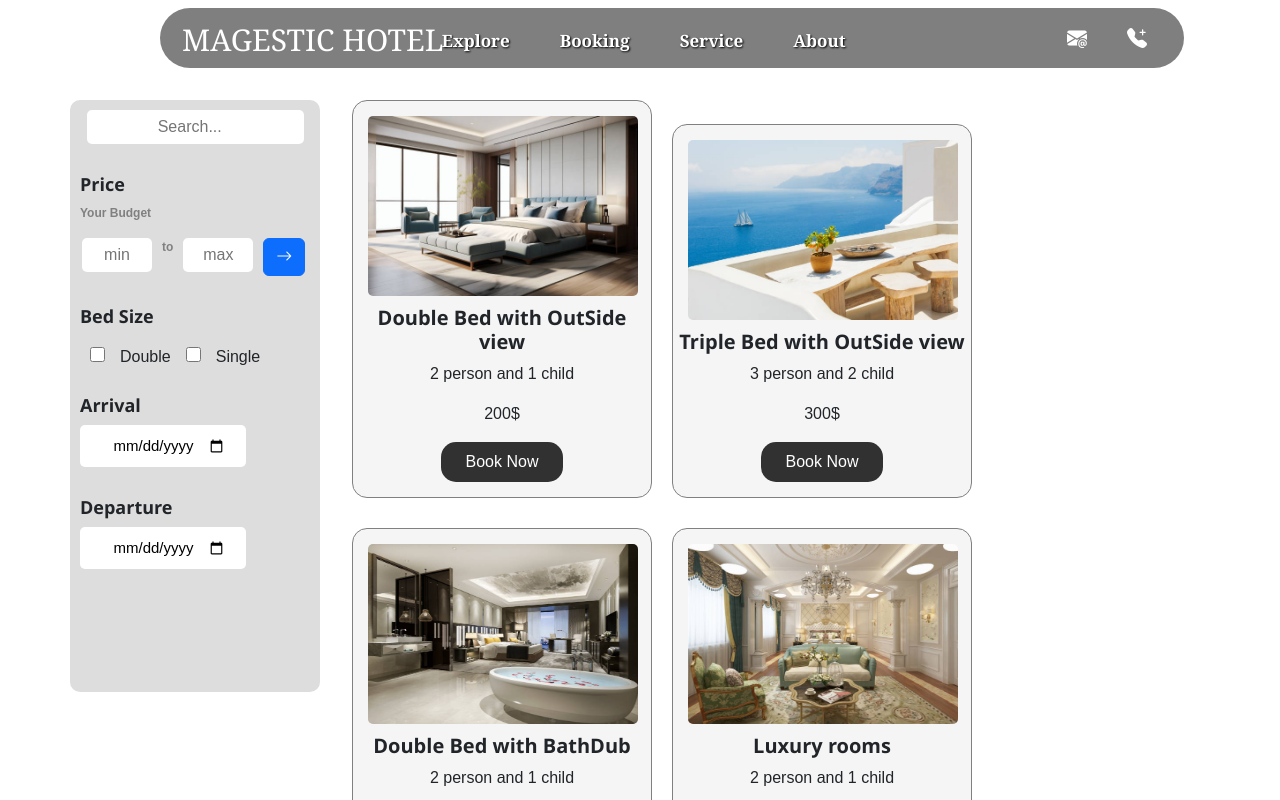
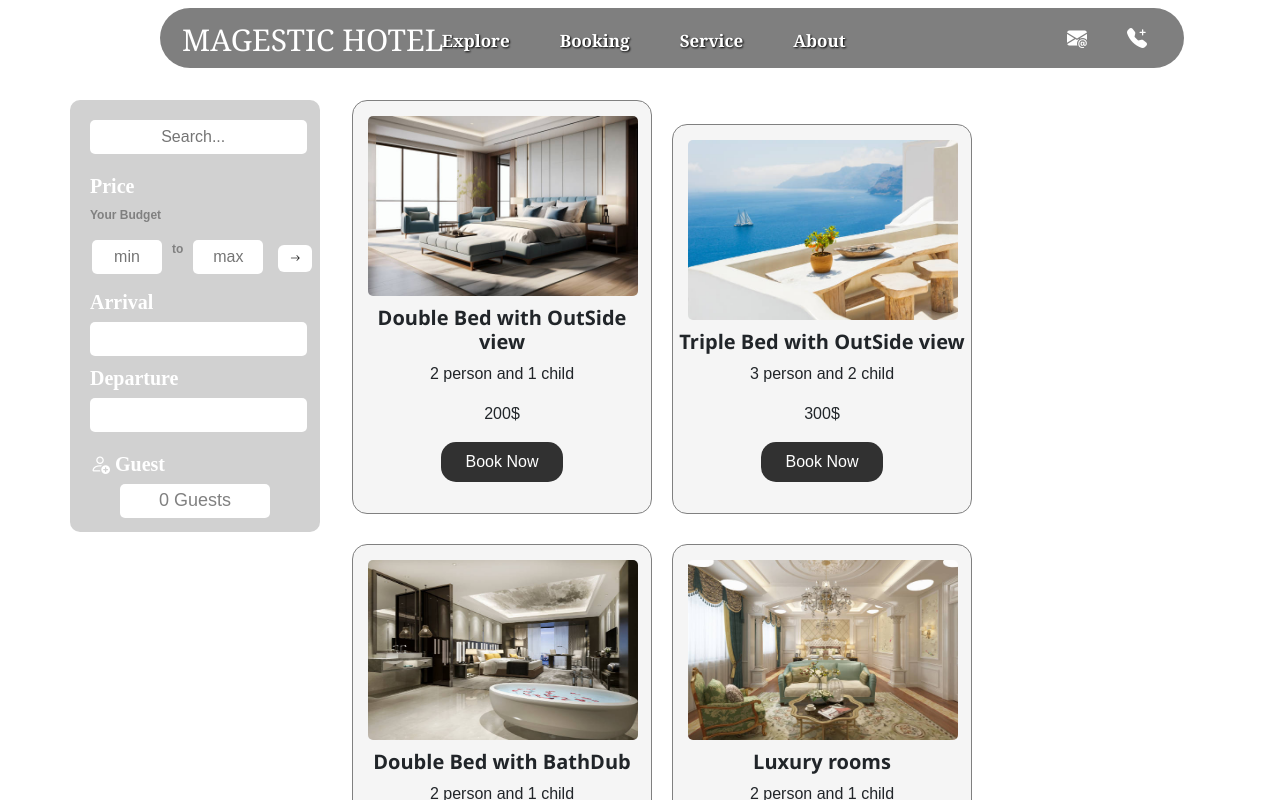
Before and after one commit to Sakthi-ram/Magestic-Hotel, a React (Vite) app: page /Bookingpage in a window 1280 px wide. Shown: the top 800 px of the page. Built offline with nearby package versions, Linux system fonts and the light colour scheme.

Commit message:
Front-end Complete

```diff
--- a/package.json
+++ b/package.json
@@ -15,7 +15,7 @@
     "bootstrap-icons": "^1.13.1",
     "react": "^19.1.1",
     "react-bootstrap": "^2.10.10",
-    "react-datepicker": "^8.7.0",
+    "react-datepicker": "^8.8.0",
     "react-dom": "^19.1.1",
     "react-router-dom": "^7.8.2",
     "react-router-hash-link": "^2.4.3",
--- a/src/components/BookingPage/BookingPage.css
+++ b/src/components/BookingPage/BookingPage.css
@@ -1,10 +1,10 @@
 .leftside {
-    background-color:rgb(221, 221, 221);
+    background-color: rgb(209, 209, 209);
     max-width: 250px;
-    max-height: 37pc;
+    max-height: 27pc;
     position: relative;
     top: 100px;
-    padding: 10px;
+    padding: 20px;
     text-align: center;
     border-radius: 10px;
 }
@@ -24,13 +24,24 @@
 /* Price Filter */
 .pricefilter {
     text-align: left;
-    margin-top: 20px;
+    margin-top: 10px;
+}
+
+.pricefilter .color {
+    color: black;
+    background-color: white;
+    font-size: 10px;
+    margin-top: 5px;
+    outline: none;
+    border: none;
+    margin-left: 5px;
 }
 
 .pricefilter h4 {
-    font-size: 18px;
-    font-weight: bold;
-    font-family:'Segoe UI', Tahoma, Geneva, Verdana, sans-serif;
+    font-size: 20px;
+    font-weight: bolder;
+    color: white;
+    font-family: 'Times New Roman', Times, serif;
 }
 
 .pricefilter p {
@@ -40,8 +51,6 @@
 }
 
 /* Budget  */
-
-
 .budget input {
     padding: 5px;
     border-radius: 5px;
@@ -50,96 +59,123 @@
     max-width: 70px;
     text-align: center;
 }
-.budget ul{
+
+.budget ul {
     display: flex;
     gap: 10px;
     margin-left: -30px;
 }
-.budget li{
+
+.budget li {
     list-style: none;
 }
 
-.budget
-input[type=number]::-webkit-outer-spin-button,
+.budget input[type=number]::-webkit-outer-spin-button,
 input[type=number]::-webkit-inner-spin-button {
     -webkit-appearance: none;
 }
-/* Bed size  */
-.bedsize{
+
+/* DateBooking  */
+.bp-arrival h3 {
+    font-size: 20px;
+    font-family: 'Times New Roman', Times, serif;
+    color: white;
+    font-weight: bold;
     text-align: left;
-    margin-top: 30px;
-}
-.bedsize h2{
-    font-size: 18px;
-    font-weight: bold;
-    font-family:'Segoe UI', Tahoma, Geneva, Verdana, sans-serif;
-}
-.bedsize .diff{
-    display: flex;
-    padding: 10px; gap: 15px;
-    text-align: center;
-}
-.bedsize .diff li{
-    list-style: none;
-}
-.bedsize .diff input{
-    height: 15px;
-    width: 15px;
-
-}
-/* Booking date  */
-.bookingdate{
-    text-align: left;
-    margin-top: -10px;
-}
-.bookingdate h3{
-    font-size: 18px;
-    font-family: 'Segoe UI', Tahoma, Geneva, Verdana, sans-serif;
-    font-weight: bold;
-}
-.bookingdate input{
-    text-align: center;
-    border: none;
-    outline: none;
-    font-size: 15px;
-    padding: 10px 20px;
-    border-radius: 5px;
-}
-.bookingdate .bp-arrival{
-    padding: 10px 0;
-    margin-bottom: 20px;
+    margin-top: 10px;
 }
 
-/* Cardpage  */
+.bp-departure h3 {
+    font-size: 20px;
+    font-family: 'Times New Roman', Times, serif;
+    color: white;
+    font-weight: bold;
+    text-align: left;
+    margin-top: 10px;
+}
+.bp-arrival .startdate{
+    text-align: center;
+    border-radius: 5px;
+    outline: none;
+    border: none;
+    padding: 5px;
+    color: gray;
+}
+.bp-departure .enddate{
+    text-align: center;
+    border-radius: 5px;
+    outline: none;
+    border: none;
+    padding: 5px;
+    color: gray;
+}
+
+/* Person  */
+.bp-person .guestname {
+    font-size: 20px;
+    font-family: 'Times New Roman', Times, serif;
+    color: white;
+    font-weight: bold;
+    text-align: left;
+    margin-top: 20px;
+}
+
+.person-counts .guests {
+    font-size: 18px;
+    /* border: 1px solid black; */
+    width: 150px;
+    background-color: #fff;
+    margin: auto;
+    padding: 6px 0;
+    border-radius: 5px;
+    cursor: pointer;
+    transition: 0.2s;
+    color: gray;
+}
+.person-counts .guests:hover{
+    background-color: rgb(176, 176, 176,0.7);
+    color: white;
+}
+/* Guest box  */
+.person-counts .twobox{
+    position: relative;
+    top: 10px;
+    left: -15px;
+}
+
+
+/* Cards  */
 .cardpage{
     position: relative;
     top: 100px;
-
 }
-
-.bp-card{
+.bp-card {
     max-width: 300px;
     text-align: center;
     border: 1px solid gray;
     padding: 5px;
     border-radius: 15px;
     display: inline-block;
-    background-color: whitesmoke ;
+    background-color: whitesmoke;
     margin-left: 20px;
     margin-bottom: 30px;
 }
-.bp-card img{
+
+.bp-card img {
     width: 290px;
     max-height: 200px;
     border-radius: 15px;
     padding: 10px;
 }
-.bp-card h3{
+
+.bp-card h3 {
     font-size: 20px;
     font-family: 'Segoe UI', Tahoma, Geneva, Verdana, sans-serif;
     font-weight: bold;
+
 }
-.bp-card button{
+
+.bp-card button {
     padding: 8px 25px;
     border: none;
     outline: none;
@@ -148,3 +184,15 @@ input[type=number]::-webkit-inner-spin-button {
     color: white;
     margin-bottom: 10px;
 }
+/* Message  */
+.message p{
+    position: fixed;
+    bottom: 0px;
+    left: 0px;
+    background-color: rgb(83, 83, 83);
+    color: white;
+    padding: 10px;
+    border-radius: 5px;
+    opacity: 1;
+    transition: opacity 0.5s ease;
+}
--- a/src/components/BookingPage/BookingPage.jsx
+++ b/src/components/BookingPage/BookingPage.jsx
@@ -1,5 +1,7 @@
-import React, { useMemo, useState } from 'react'
+import React, { useContext, useEffect, useMemo, useState } from 'react'
 import '../BookingPage/BookingPage.css'
+import 'react-datepicker/dist/react-datepicker.css'
+import DatePicker from 'react-datepicker'
 import Doublebed from '../../assets/Hotelrooms/Rooms-1.jpg'
 import Singlebed from '../../assets/Hotelrooms/Rooms-2.jpg'
 import Doublebed2 from '../../assets/Hotelrooms/Rooms-3.jpg'
@@ -8,6 +10,7 @@ import Doublebed4 from '../../assets/Hotelrooms/Rooms-9.png'
 import Doublebed5 from '../../assets/Hotelrooms/Rooms-6.jpg'
 import Doublebed6 from '../../assets/Hotelrooms/Rooms-7.png'
 import Doublebed7 from '../../assets/Hotelrooms/Rooms-10.png'
+import BookingContext from '../booking/BookingContext'
 
 const BookingPage = () => {
 
@@ -34,7 +37,6 @@ const BookingPage = () => {
     };
 
     const filteruser = useMemo(() => {
-        console.log("Flitered");
         return cardimages.filter((user) => {
             const matchesSearch =
                 user.name.toLowerCase().includes(search.toLowerCase()) ||
@@ -46,6 +48,26 @@ const BookingPage = () => {
         })
     }, [search, min, max])
 
+    //useContext- Person-Count(guest), Date-Picker(startDate, endDate)
+    const { startDate, endDate, guest, setStartDate, setEndDate, setGuest } =
+        useContext(BookingContext);
+    const [iscardopen, setiscardopen] = useState(false);
+
+    function click() {
+        setiscardopen(prev => !prev);
+    }
+
+    const [isOpen, setIsOpen] = useState('');
+
+    useEffect(() => {
+        if (isOpen) {
+            const timer = setTimeout(() => setIsOpen(''), 3000)
+            return () => clearTimeout(timer);
+        }
+    })
+
+
+
 
     return (
         <>
@@ -53,6 +75,8 @@ const BookingPage = () => {
                 <div className="container">
                     <div className="row">
                         <div className='col-sm-3 leftside'>
+
+                            {/* Price Filter  */}
                             <input type="search" className='Bookingpage-input'
                                 value={search} onChange={(e) => setsearch(e.target.value)} placeholder=' Search...' />
                             <div className='pricefilter'>
@@ -63,36 +87,75 @@ const BookingPage = () => {
                                         <li><input type="number" placeholder='min' value={tempMin} onChange={(e) => setTempMin(e.target.value)} /></li>
                                         <li><p>to</p></li>
                                         <li><input type="number" placeholder='max' value={tempMax} onChange={(e) => setTempMax(e.target.value)} /></li>
-                                        <li><button type='submit' onClick={applyFilter} className='btn btn-primary'><i className='bi bi-arrow-right'></i></button></li>
+                                        <li><button type='submit' onClick={applyFilter} className='btn btn-primary color'><i className='bi bi-arrow-right'></i></button></li>
                                     </ul>
                                 </div>
                             </div>
-                            <div className='bedsize'>
-                                <h2>Bed Size</h2>
-                                <div className='diff'>
-                                    <li> <input type="checkbox" /></li>
-                                    <li><p>Double</p></li>
-                                    <li><input type="checkbox" /></li>
-                                    <li><p>Single</p></li>
-                                </div>
-                            </div>
+
+                            {/*Date Booking */}
+
                             <div className='bookingdate'>
                                 <div className="bp-arrival">
                                     <h3>Arrival</h3>
-                                    <input type="date" />
+                                    <DatePicker className='startdate'
+                                        selected={startDate} onChange={setStartDate}  dateFormat="dd-MM-yyyy"/>
                                 </div>
                                 <div className="bp-departure">
                                     <h3>Departure</h3>
-                                    <input type="date" />
+                                    <DatePicker className='enddate'
+                                        selected={endDate} onChange={setEndDate}  dateFormat="dd-MM-yyyy"
+                                    />
                                 </div>
-                                {/* <div className="bp-person">
-                                    <h4><i className='bi bi-person-add'></i> Guest</h4>
-                                    <p className='guest-text'>Guest</p>
-                                </div> */}
+
+                                {/* Person Count*/}
+                                <div className="bp-person">
+                                    <h3 className='guestname'><i className='bi bi-person-add'></i> Guest</h3>
+                                    <div className='guest-btn'>
+                                        <div className='person-counts' >
+                                            <h4 className='guests' onClick={click}>{guest.adult + guest.child} Guests</h4>
+
+                                            {/* Guest box  */}
+                                            <div className={`twobox ${iscardopen ? "open" : ""}`}>
+                                                <div className='Adult'>
+                                                    <p>Adults 13+ </p>
+
+                                                    <button className='btn1' onClick={() => setGuest({
+                                                        ...guest,
+                                                        adult: guest.adult + 1
+                                                    })}>+</button>
+
+                                                    <h4>{guest.adult}</h4>
+
+                                                    <button className='btn3' onClick={() => setGuest({
+                                                        ...guest,
+                                                        adult: Math.max(0, guest.adult - 1)
+                                                    })}>-</button>
+
+                                                </div>
+
+                                                <div className='child'>
+                                                    <p> Children 13- </p>
+                                                    <button className='btn1' onClick={() => setGuest({
+                                                        ...guest,
+                                                        child: guest.child + 1
+                                                    })}>+</button>
+                                                    <h4>{guest.child}</h4>
+                                                    <button className='btn3' onClick={() => setGuest({
+                                                        ...guest,
+                                                        child: Math.max(0, guest.child - 1)
+                                                    })}>-</button>
+                                                </div>
+
+                                                <button className='btn2' onClick={() => setGuest({ adult: 0, child: 0 })}>Reset</button>
+                                            </div>
+
+                                        </div>
+                                    </div>
+                                </div>
                             </div>
                         </div>
 
-                        {/* Room Cards */}
+                        {/* Cards */}
 
                         <div className="col-sm-9  cardpage" >
                             {filteruser.length > 0 ? (
@@ -102,19 +165,26 @@ const BookingPage = () => {
                                         <h3>{item.name}</h3>
                                         <p>{item.para}</p>
                                         <p>{item.price}$</p>
-                                        <button>Book Now</button>
-
+                                        <button onClick={() => setIsOpen(() => `${item.name} Booked. The Amount is ${item.price}`)}>Book Now</button>
+                                        <p className='totelAmt'></p>
                                     </div>
                                 ))
                             ) : (
                                 <p>No matching rooms found.</p>)}
                         </div>
+                        {isOpen &&(
+                        <div className='message'>
+                            <p className='M-text'>{isOpen}</p>
+                        </div>
+                        )}
+
+
 
 
 
                     </div>
                 </div>
-            </section>
+            </section >
 
         </>
     )
--- a/src/components/Navbar.jsx
+++ b/src/components/Navbar.jsx
@@ -37,8 +37,8 @@ const Navbar = () => {
               </nav>
             </div>
             <div className="col-md-4 contact">
-              <a href="mailto:sakthiramb975@gmail.com" title='sakthiramb975@gmail.com'><i class="bi bi-envelope-at-fill"></i></a>
-              <a href="tel:6380728206"title='6380728206'><i class="bi bi-telephone-plus-fill"></i></a>
+              <a href="mailto:sakthiramb975@gmail.com" title='sakthiramb975@gmail.com'><i className="bi bi-envelope-at-fill"></i></a>
+              <a href="tel:6380728206" title='6380728206'><i className="bi bi-telephone-plus-fill"></i></a>
             </div>
           </div>
 
--- a/src/components/booking/Booking.jsx
+++ b/src/components/booking/Booking.jsx
@@ -1,30 +1,25 @@
-import React, { useReducer, useState } from 'react'
+import React, { useContext, useState } from 'react'
 import '../booking/booking.css'
 import { Link } from 'react-router-dom';
-
-const initialstate = { adult: 0, child: 0 };
-
-function reducer(state, action) {
-  switch (action.type) {
-    case 'incrementAdults':
-      return { ...state, adult: state.adult + 1 };
-    case 'decrementAdults':
-      return { ...state, adult: Math.max(0, state.adult - 1) };
-    case 'incrementchild':
-      return { ...state, child: state.child + 1 };
-    case 'decrementchild':
-      return { ...state, child: Math.max(0, state.child - 1) };
-    case 'reset':
-      return { ...initialstate };
-    default:
-      return state;
-  }
-}
-
+import BookingContext from './BookingContext';
+import DatePicker from 'react-datepicker'
+import 'react-datepicker/dist/react-datepicker.css'
 
 
 const Booking = () => {
-  const [state, dispatch] = useReducer(reducer, initialstate);
+
+  //useContext- Person-Count(guest), Date-Picker(startDate, endDate)
+  const { startDate, endDate, guest, setStartDate, setEndDate, setGuest } =
+    useContext(BookingContext);
+
+  let difference = 0;
+  if (startDate && endDate) {
+    const timer = endDate.getTime() - startDate.getTime();
+    difference = Math.ceil(timer / (1000 * 60 * 60 * 24));
+    if (difference <= 0) difference = 1;
+    console.log("totel Days" + difference);
+  }
+
 
   const [iscardopen, setiscardopen] = useState(false);
 
@@ -37,44 +32,76 @@ const Booking = () => {
     <div className='booking' id='booking'>
       <div className='container'>
         <div className='row'>
+
           {/* card */}
           <div className='card'>
             <h1 className='textOne'> RENTAL BOOKING</h1>
             <div className='book'>
+
               {/* Arrival  */}
               <div className='arrival'>
                 <p>Arrival</p>
-                <input type="date" className='start' required />
+                <DatePicker
+                  selected={startDate}
+                  onChange={(date) => setStartDate(date)}
+                  placeholderText='Start Date'
+                  className='start'
+                  dateFormat="dd-MM-yyyy"
+                  required />
               </div>
+
               {/* departure  */}
               <div className='departure'>
                 <p>Departure</p>
-                <input type="date" className='dep-d' required />
+                <DatePicker
+                  selected={endDate}
+                  onChange={(date) => setEndDate(date)}
+                  placeholderText='End Date'
+                  className='end'
+                   dateFormat="dd-MM-yyyy"
+                  required />
               </div>
+
               {/* Guest  */}
               <div className='person'>
                 <p className='guest'><i className='bi bi-person-add'></i> Guest</p>
 
                 <div className='person-count' >
-                  <h4 className='guest-text' onClick={click}>{state.adult + state.child} Guests</h4>
+                  <h4 className='guest-text' onClick={click}>{guest.adult + guest.child} Guests</h4>
 
                   {/* Guest box  */}
                   <div className={`twobox ${iscardopen ? "open" : ""}`}>
                     <div className='Adult'>
                       <p>Adults 13+ </p>
-                      <button className='btn1' onClick={() => dispatch({ type: 'incrementAdults' })}>+</button>
-                      <h4>{state.adult}</h4>
-                      <button className='btn3' onClick={() => dispatch({ type: 'decrementAdults' })}>-</button>
+
+                      <button className='btn1' onClick={() => setGuest({
+                        ...guest,
+                        adult: guest.adult + 1
+                      })}>+</button>
+
+                      <h4>{guest.adult}</h4>
+
+                      <button className='btn3' onClick={() => setGuest({
+                        ...guest,
+                        adult: Math.max(0, guest.adult - 1)
+                      })}>-</button>
+
                     </div>
 
                     <div className='child'>
                       <p> Children 13- </p>
-                      <button className='btn1' onClick={() => dispatch({ type: 'incrementchild' })}>+</button>
-                      <h4>{state.child}</h4>
-                      <button className='btn3' onClick={() => dispatch({ type: 'decrementchild' })}>-</button>
+                      <button className='btn1' onClick={() => setGuest({
+                        ...guest,
+                        child: guest.child + 1
+                      })}>+</button>
+                      <h4>{guest.child}</h4>
+                      <button className='btn3' onClick={() => setGuest({
+                        ...guest,
+                        child: Math.max(0, guest.child - 1)
+                      })}>-</button>
                     </div>
 
-                    <button className='btn2' onClick={() => dispatch({ type: 'reset' })}>Reset</button>
+                    <button className='btn2' onClick={() => setGuest({ adult: 0, child: 0 })}>Reset</button>
                   </div>
 
                 </div>
--- /dev/null
+++ b/src/components/booking/BookingContext.jsx
@@ -0,0 +1,39 @@
+import React, { createContext, useState } from 'react'
+
+export const BookingContext = createContext();
+
+export const BookingProvider = ({ children }) => {
+
+    const [startDate, setStartDate] = useState(null);
+    const [endDate, setEndDate] = useState(null);
+
+    const [guest, setGuest] = useState({ adult: 0, child: 0 });
+
+
+
+    function click() {
+        setIsOpen((prev) => !prev)
+
+    }
+
+
+    return (
+
+        <BookingContext.Provider
+            value={{
+                startDate,
+                endDate,
+                guest,
+
+                setStartDate,
+                setEndDate,
+                setGuest,
+
+            }}>
+            {children}
+        </BookingContext.Provider>
+
+    )
+}
+
+export default BookingContext;
```
Also changed, not shown: src/App.jsx (+4 -4 lines), src/components/About/About.css (+17 -5 lines), src/components/About/About.jsx (+6 -3 lines), src/components/booking/booking.css (+5 -3 lines), 1 other file (tests, documents, lock files or other folders).
